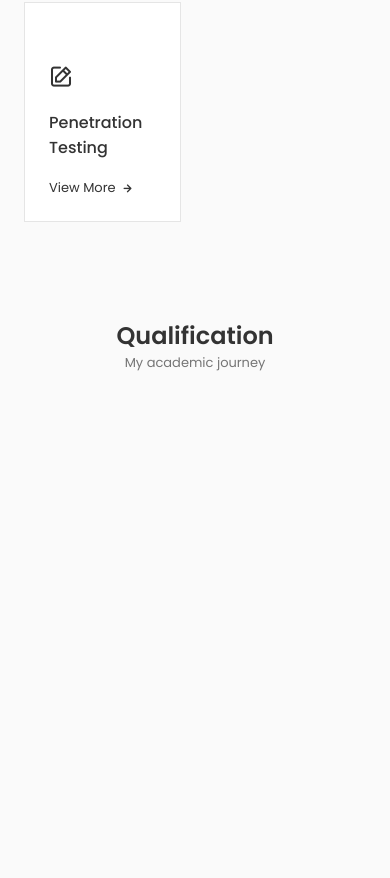
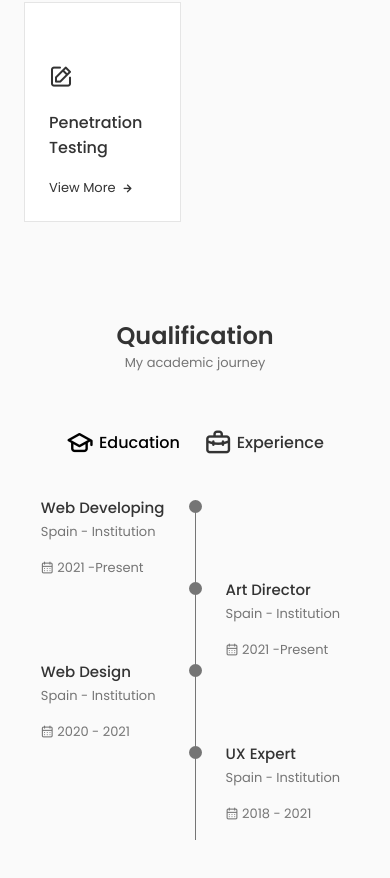
Before and after one commit to preetsimon/portfolio-v1, a React (Create React App) app: page / in a window 390 px wide. Shown: the part 2583-3461 px from the top of the page. Before the commit the page ends 3116 px from the top, so only its background shows below. Built offline with nearby package versions, Linux system fonts and the light colour scheme.

Commit message:
"qualification" component

```diff
--- a/src/components/qualification/Qualification.jsx
+++ b/src/components/qualification/Qualification.jsx
@@ -1,13 +1,204 @@
-import React from 'react'
+import React from "react";
 import "./qualification.css";
+import { useState } from "react";
 
 const Qualification = () => {
+  const [toggleState, setToggleState] = useState(1);
+
+  const toggleTab = (index) => {
+    setToggleState(index);
+  };
+
   return (
     <section className="qualification section">
-              <h2 className="section__title">Qualification</h2>
+      <h2 className="section__title">Qualification</h2>
       <span className="section__subtitle">My academic journey</span>
+
+      <div className="qualification__container container">
+        <div className="qualification__tabs">
+          <div
+            className={
+              toggleState === 1
+                ? "qualification__button qualification__active button--flex"
+                : "qualification__button button--flex"
+            }
+            onClick = {()=> toggleTab(1)}
+          >
+            <i className="uil uil-graduation-cap qualification__icon"></i>
+            Education
+          </div>
+
+          <div
+            className={
+              toggleState === 2
+                ? "qualification__button qualification__active button--flex"
+                : "qualification__button button--flex"
+            }
+            onClick = {()=> toggleTab(2)}
+          >
+            <i className="uil uil-briefcase-alt qualification__icon"></i>
+            Experience
+          </div>
+        </div>
+
+        <div className="qualification__sections">
+          <div
+            className={
+              toggleState === 1
+                ? "qualification__content qualification__content-active"
+                : "qualification__content"
+            }
+          >
+            <div className="qualification__data">
+              <div className="">
+                <h3 className="qualification__title">Web Developing</h3>
+                <span className="qualification__subtitle">
+                  Spain - Institution
+                </span>
+                <div className="qualification__calendar">
+                  <i className="uil uil-calendar-alt"></i> 2021 -Present
+                </div>
+              </div>
+
+              <div className="">
+                <span className="qualification__rounder"></span>
+                <span className="qualification__line"></span>
+              </div>
+            </div>
+
+            <div className="qualification__data">
+              <div className=""></div>
+
+              <div className="">
+                <span className="qualification__rounder"></span>
+                <span className="qualification__line"></span>
+              </div>
+
+              <div className="">
+                <h3 className="qualification__title">Art Director</h3>
+                <span className="qualification__subtitle">
+                  Spain - Institution
+                </span>
+                <div className="qualification__calendar">
+                  <i className="uil uil-calendar-alt"></i> 2021 -Present
+                </div>
+              </div>
+            </div>
+
+            <div className="qualification__data">
+              <div className="">
+                <h3 className="qualification__title">Web Design</h3>
+                <span className="qualification__subtitle">
+                  Spain - Institution
+                </span>
+                <div className="qualification__calendar">
+                  <i className="uil uil-calendar-alt"></i> 2020 - 2021
+                </div>
+              </div>
+
+              <div className="">
+                <span className="qualification__rounder"></span>
+                <span className="qualification__line"></span>
+              </div>
+            </div>
+
+            <div className="qualification__data">
+              <div className=""></div>
+
+              <div className="">
+                <span className="qualification__rounder"></span>
+                <span className="qualification__line"></span>
+              </div>
+
+              <div className="">
+                <h3 className="qualification__title">UX Expert</h3>
+                <span className="qualification__subtitle">
+                  Spain - Institution
+                </span>
+                <div className="qualification__calendar">
+                  <i className="uil uil-calendar-alt"></i> 2018 - 2021
+                </div>
+              </div>
+            </div>
+          </div>
+
+          <div   className={
+              toggleState === 2
+                ? "qualification__content qualification__content-active"
+                : "qualification__content"
+            }>
+            <div className="qualification__data">
+              <div className="">
+                <h3 className="qualification__title">Product Designer</h3>
+                <span className="qualification__subtitle">Douglas College</span>
+                <div className="qualification__calendar">
+                  <i className="uil uil-calendar-alt"></i> 2021 -Present
+                </div>
+              </div>
+
+              <div className="">
+                <span className="qualification__rounder"></span>
+                <span className="qualification__line"></span>
+              </div>
+            </div>
+
+            <div className="qualification__data">
+              <div className=""></div>
+
+              <div className="">
+                <span className="qualification__rounder"></span>
+                <span className="qualification__line"></span>
+              </div>
+
+              <div className="">
+                <h3 className="qualification__title">UX Designer</h3>
+                <span className="qualification__subtitle">Abc - Vancouver</span>
+                <div className="qualification__calendar">
+                  <i className="uil uil-calendar-alt"></i> 2021 -Present
+                </div>
+              </div>
+            </div>
+
+            <div className="qualification__data">
+              <div className="">
+                <h3 className="qualification__title">Web Developer</h3>
+                <span className="qualification__subtitle">
+                  White hat - Toronto
+                </span>
+                <div className="qualification__calendar">
+                  <i className="uil uil-calendar-alt"></i> 2020 - 2021
+                </div>
+              </div>
+
+              <div className="">
+                <span className="qualification__rounder"></span>
+                <span className="qualification__line"></span>
+              </div>
+            </div>
+
+            <div className="qualification__data">
+              <div className=""></div>
+
+              <div className="">
+                <span className="qualification__rounder"></span>
+                <span className="qualification__line"></span>
+              </div>
+
+              <div className="">
+                <h3 className="qualification__title">UX Expert</h3>
+                <span className="qualification__subtitle">
+                  Spain - Institution
+                </span>
+                <div className="qualification__calendar">
+                  <i className="uil uil-calendar-alt"></i> 2018 - 2021
+                </div>
+              </div>
+            </div>
+          </div>
+        </div>
+      </div>
     </section>
-  )
-}
+  );
+};
 
-export default Qualification
+export default Qualification;
--- a/src/components/qualification/qualification.css
+++ b/src/components/qualification/qualification.css
@@ -0,0 +1,115 @@
+.qualification__container {
+    max-width: 768px;
+}
+
+.qualification__tabs {
+    display: flex;
+    justify-content: center;
+    margin-bottom: var(--mb-2);
+}
+
+.qualification__button {
+    font-size: var(--h3-font-size);
+    font-weight: var(--font-medium);
+    color: var(--title-color);
+    margin: 0 var(--mb-1);
+    cursor: pointer;
+}
+
+.qualification__button:hover {
+    color: var(--title-color-dark);
+}
+
+.qualification__icon {
+    font-size: 1.8rem;
+    margin-right: var(--mb-0-25);
+}
+
+.qualification__active {
+    color: var(--title-color-dark);
+}
+
+.qualification__sections {
+    display: grid;
+    grid-template-columns: 0.5fr;
+    justify-content: center;
+}
+
+.qualification__content {
+    display: none;
+}
+
+.qualification__content-active {
+    display: block;
+}
+
+.qualification__data {
+    display: grid;
+    grid-template-columns: 1fr max-content 1fr;
+    column-gap: 1.5rem;
+}
+
+.qualification__title {
+    font-size: var(--normal-font-size);
+    font-weight: var(--font-medium);
+}
+
+.qualification__subtitle {
+    display: inline-block;
+    font-size: var(--small-font-size);
+    margin-bottom: var(--mb-1);
+}
+
+.qualification__calendar {
+    font-size: var(--small-font-size);
+}
+
+.qualification__rounder {
+    display: inline-block;
+    width: 13px;
+    height: 13px;
+    background-color: var(--text-color);
+    border-radius: 50%;
+}
+
+.qualification__line {
+    display: block;
+    width: 1px;
+    height: 100%;
+    background-color: var(--text-color);
+    transform: translate(6px, -7px);
+}
+
+/*=============== BREAKPOINTS ===============*/
+/* For large devices */
+@media screen and (max-width: 992px) {
+.qualification__container {
+    margin-left: auto;
+    margin-right: auto;
+}
+  }
+
+  /* For medium devices */
+  @media screen and (max-width: 576px) {
+.qualification__sections {
+    grid-template-columns: initial;
+}
+.qualification__button {
+    margin: 0 var(--mb-0-75);
+}
+  }
+
+  @media screen and (max-width: 768px) {
+    .qualification__container {
+        margin-left: var(--mb-1-5);
+        margin-right: var(--mb-1-5);
+    }
+      }
+
+
+  /* For small devices */
+  @media screen and (max-width: 350px) {
+.qualification__data {
+    gap: 0.5rem;
+}
+  }
```
